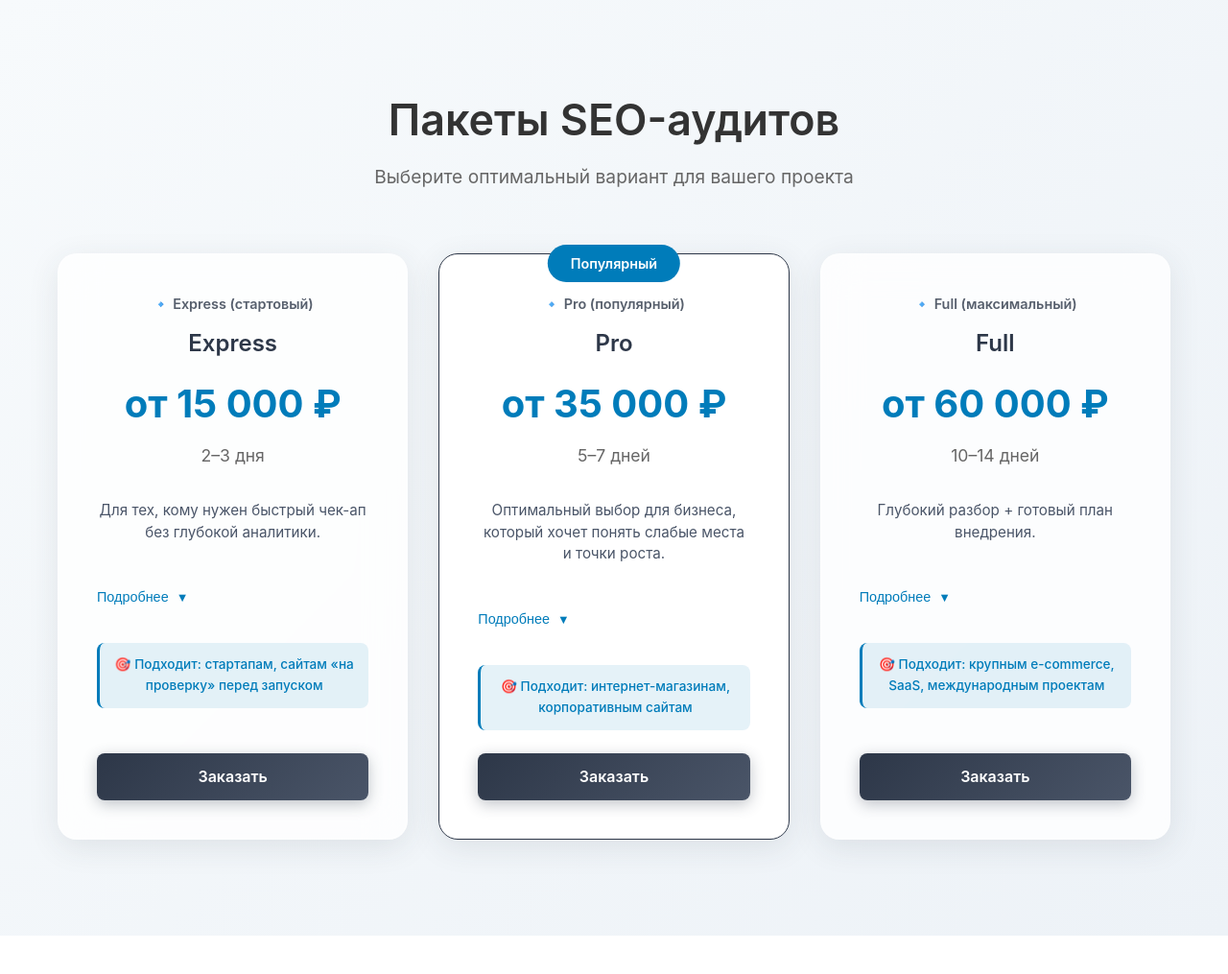
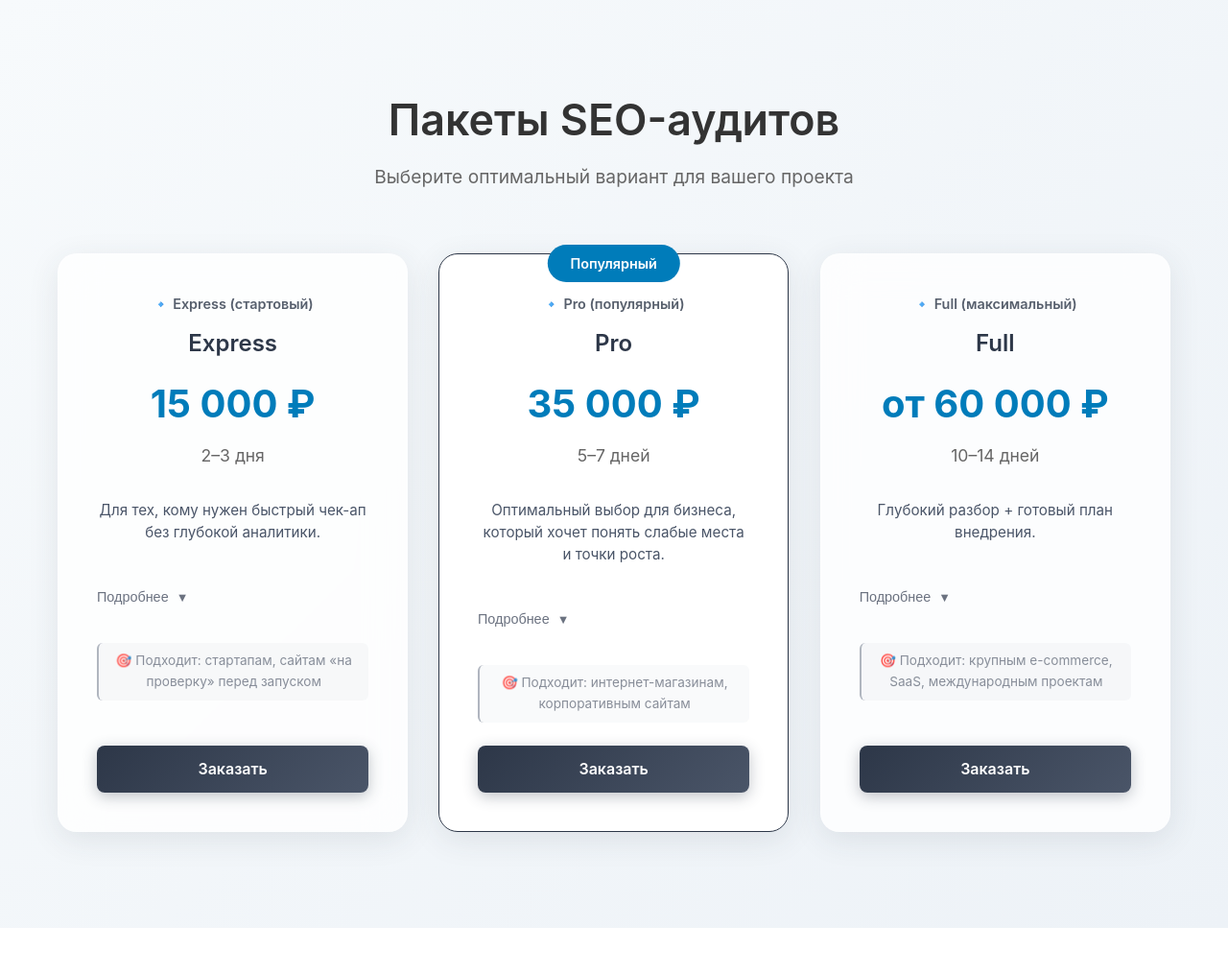
Before and after one commit to Rudiak-Kirill/rudiak-kirill.github.io, a PHP site: page / in a window 1280 px wide. Shown: the part 3781-4796 px from the top of the page at 96% size. Run offline with PHP 8.4, Linux system fonts and the light colour scheme.

Commit message:
Remove 'от' from Express and Pro prices, keep only in Full package

```diff
--- a/assets/css/style.css
+++ b/assets/css/style.css
@@ -833,14 +833,15 @@ a:hover {
 
 .package-target {
     font-size: 0.85rem;
-    color: #007cba;
+    color: #6b7280;
     margin-top: 1rem;
     margin-bottom: 1.5rem;
-    padding: 0.75rem;
-    background: rgba(0, 124, 186, 0.1);
-    border-radius: 8px;
-    border-left: 3px solid #007cba;
-    font-weight: 500;
+    padding: 0.5rem;
+    background: rgba(107, 114, 128, 0.05);
+    border-radius: 6px;
+    border-left: 2px solid #9ca3af;
+    font-weight: 400;
+    opacity: 0.8;
 }
 
 /* Иконки функций */
@@ -860,7 +861,7 @@ a:hover {
 .expand-btn {
     background: none;
     border: none;
-    color: #007cba;
+    color: #6b7280;
     font-size: 0.9rem;
     font-weight: 500;
     cursor: pointer;
@@ -872,7 +873,7 @@ a:hover {
 }
 
 .expand-btn:hover {
-    color: #005a8b;
+    color: #4b5563;
 }
 
 .expand-icon {
--- a/index.html
+++ b/index.html
@@ -426,7 +426,7 @@
                 <div class="pricing-card">
                     <div class="package-badge">🔹 Express (стартовый)</div>
                     <h3>Express</h3>
-                    <div class="price">от 15 000 ₽</div>
+                    <div class="price">15 000 ₽</div>
                     <div class="duration">2–3 дня</div>
                     <p class="package-description">Для тех, кому нужен быстрый чек-ап без глубокой аналитики.</p>
                     <div class="expandable-details">
@@ -450,7 +450,7 @@
                     <div class="badge">Популярный</div>
                     <div class="package-badge">🔹 Pro (популярный)</div>
                     <h3>Pro</h3>
-                    <div class="price">от 35 000 ₽</div>
+                    <div class="price">35 000 ₽</div>
                     <div class="duration">5–7 дней</div>
                     <p class="package-description">Оптимальный выбор для бизнеса, который хочет понять слабые места и точки роста.</p>
                     <div class="expandable-details">
```
